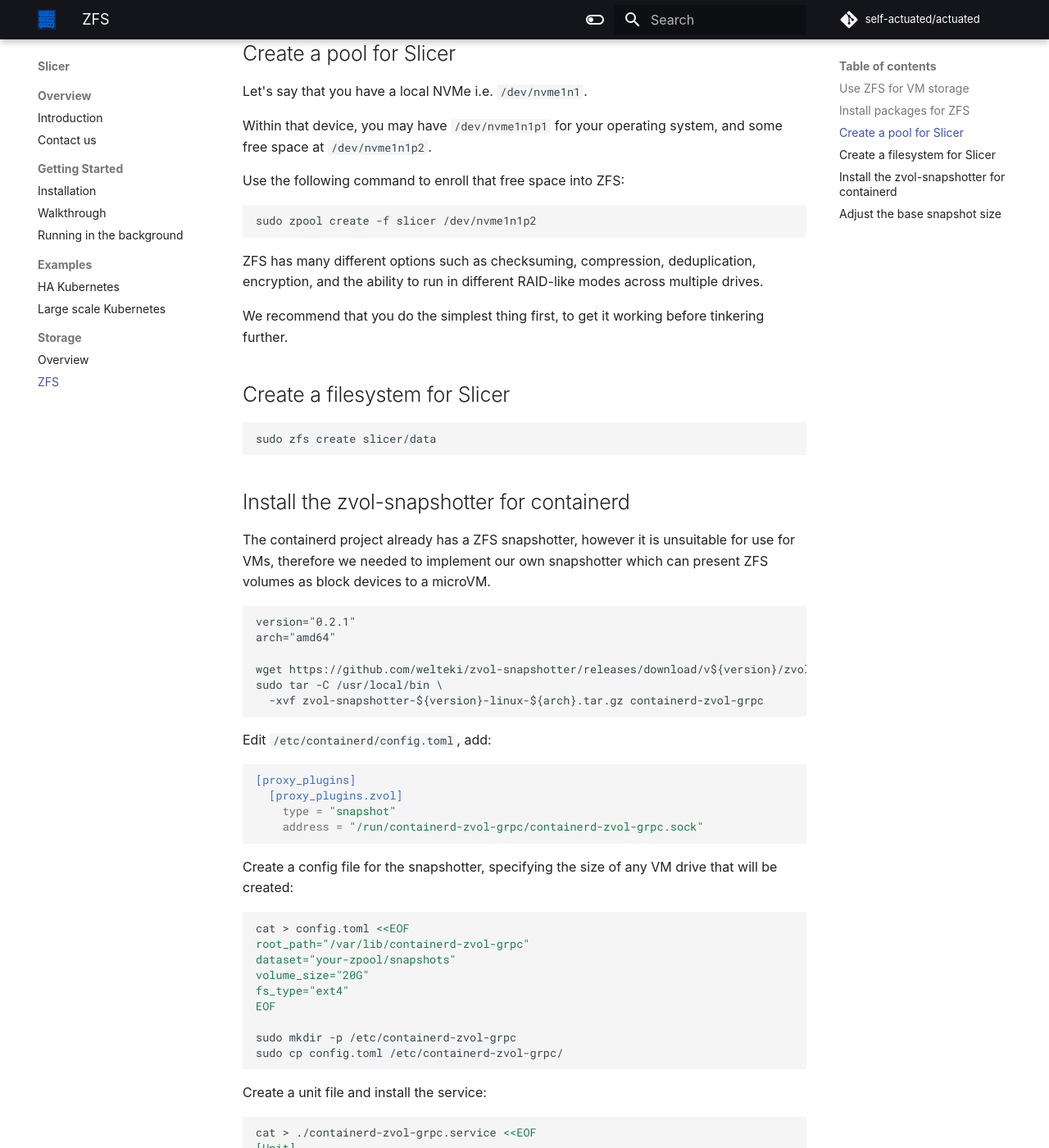
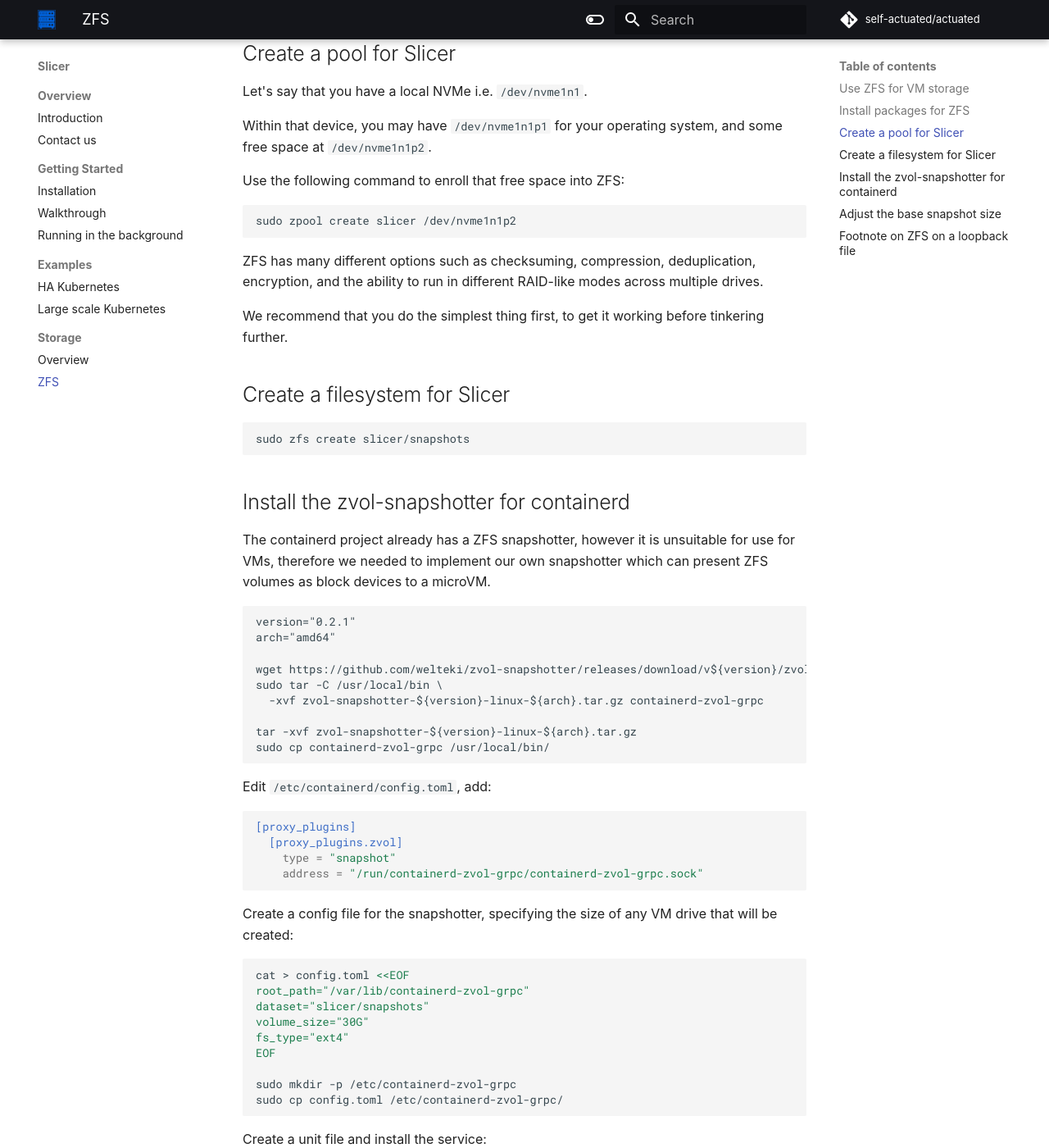
Before and after one commit to slicervm/docs.slicervm.com, an MkDocs documentation site: the page built from docs/storage/zfs.md, in a window 1280 px wide and 1400 px high, scrolled down 1077 px. Shown: the whole window at 82% size. Built offline with MkDocs 1.6.1 and Material for MkDocs 9.7.7, drawn with Linux system fonts in a browser that asks for light colours; some web fonts are replaced; comment, search, counter and statistics services are not loaded; some of the changed text lies outside the part shown.

Commit message:
Updates to K3s / ZFS
Signed-off-by: Alex Ellis (OpenFaaS Ltd) <alexellis2@gmail.com>

````diff
--- a/docs/storage/zfs.md
+++ b/docs/storage/zfs.md
@@ -44,7 +44,7 @@
 Use the following command to enroll that free space into ZFS:
 
 ```bash
-sudo zpool create -f slicer /dev/nvme1n1p2
+sudo zpool create slicer /dev/nvme1n1p2
 ```
 
 ZFS has many different options such as checksuming, compression, deduplication, encryption, and the ability to run in different RAID-like modes across multiple drives.
@@ -54,7 +54,7 @@
 ## Create a filesystem for Slicer
 
 ```bash
-sudo zfs create slicer/data
+sudo zfs create slicer/snapshots
 ```
 
 ## Install the zvol-snapshotter for containerd
@@ -68,6 +68,9 @@
 wget https://github.com/welteki/zvol-snapshotter/releases/download/v${version}/zvol-snapshotter-${version}-linux-${arch}.tar.gz
 sudo tar -C /usr/local/bin \
   -xvf zvol-snapshotter-${version}-linux-${arch}.tar.gz containerd-zvol-grpc
+
+tar -xvf zvol-snapshotter-${version}-linux-${arch}.tar.gz
+sudo cp containerd-zvol-grpc /usr/local/bin/
 ```
 
 Edit `/etc/containerd/config.toml`, add:
@@ -84,8 +87,8 @@
 ```bash
 cat > config.toml <<EOF
 root_path="/var/lib/containerd-zvol-grpc"
-dataset="your-zpool/snapshots"
-volume_size="20G"
+dataset="slicer/snapshots"
+volume_size="30G"
 fs_type="ext4"
 EOF
 
@@ -119,22 +122,37 @@
 sudo systemctl start containerd-zvol-grpc
 ```
 
+Check it worked OK:
+
+```bash
+sudo journalctl -u containerd-zvol-grpc -f
+```
+
+Reload containerd:
+
+```bash
+sudo systemctl daemon-reload
+sudo systemctl restart containerd
+```
+
 Now, test the Zvol snapshotter:
 
 ```bash
-ctr images pull --snapshotter zvol docker.io/library/hello-world:latest
-ctr run --snapshotter zvol docker.io/library/hello-world:latest test
+(
+sudo -E ctr images pull --snapshotter zvol docker.io/library/hello-world:latest
+sudo -E ctr run --snapshotter zvol docker.io/library/hello-world:latest test
+)
 ```
 
 ## Adjust the base snapshot size
 
-Replace 20G with the desired value i.e. `40G`, then run the following:
+Replace 30G with the desired value i.e. `40G`, then run the following:
 
 ```bash
 cat > config.toml <<EOF
 root_path="/var/lib/containerd-zvol-grpc"
 dataset="your-zpool/snapshots"
-volume_size="20G"
+volume_size="30G"
 fs_type="ext4"
 EOF
 
@@ -148,3 +166,20 @@
 sudo systemctl daemon-reload
 sudo systemctl restart containerd-zvol-grpc
 ```
+
+## Footnote on ZFS on a loopback file
+
+It is absolutely not recommended to use a loopback file for ZFS for Slicer.
+
+```bash
+$ fallocate -l 250G zfs.img
+$ sudo zpool create slicer $HOME/zfs.img
+
+zpool list
+NAME     SIZE  ALLOC   FREE  CKPOINT  EXPANDSZ   FRAG    CAP  DEDUP    HEALTH  ALTROOT
+slicer   248G   105K   248G        -         -     0%     0%  1.00x    ONLINE  -
+
+$ zfs list
+NAME     USED  AVAIL     REFER  MOUNTPOINT
+slicer   105K   240G       24K  /slicer
+```
````
Also changed, not shown: docs/examples/large-scale-k3s.md (+3 -0 lines).
